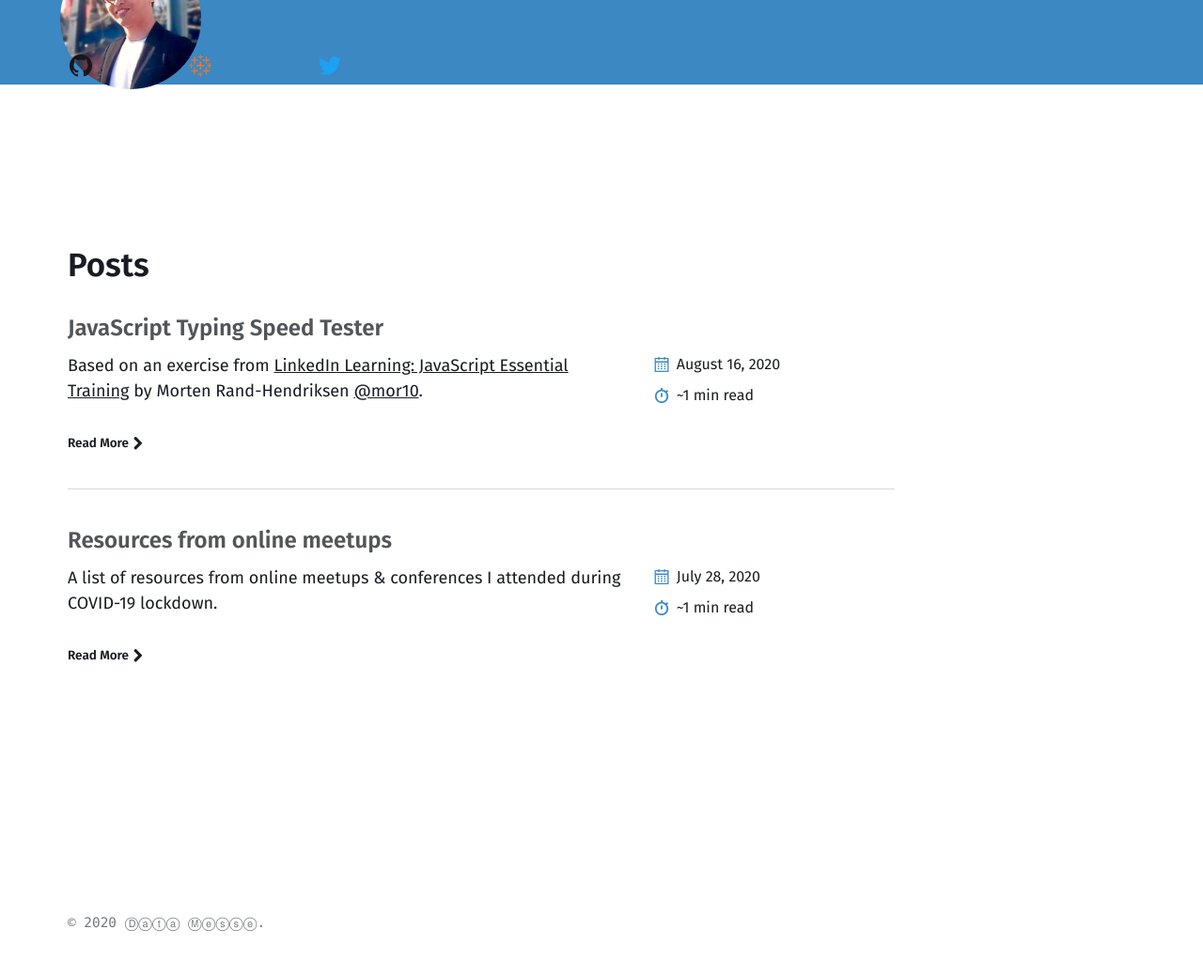
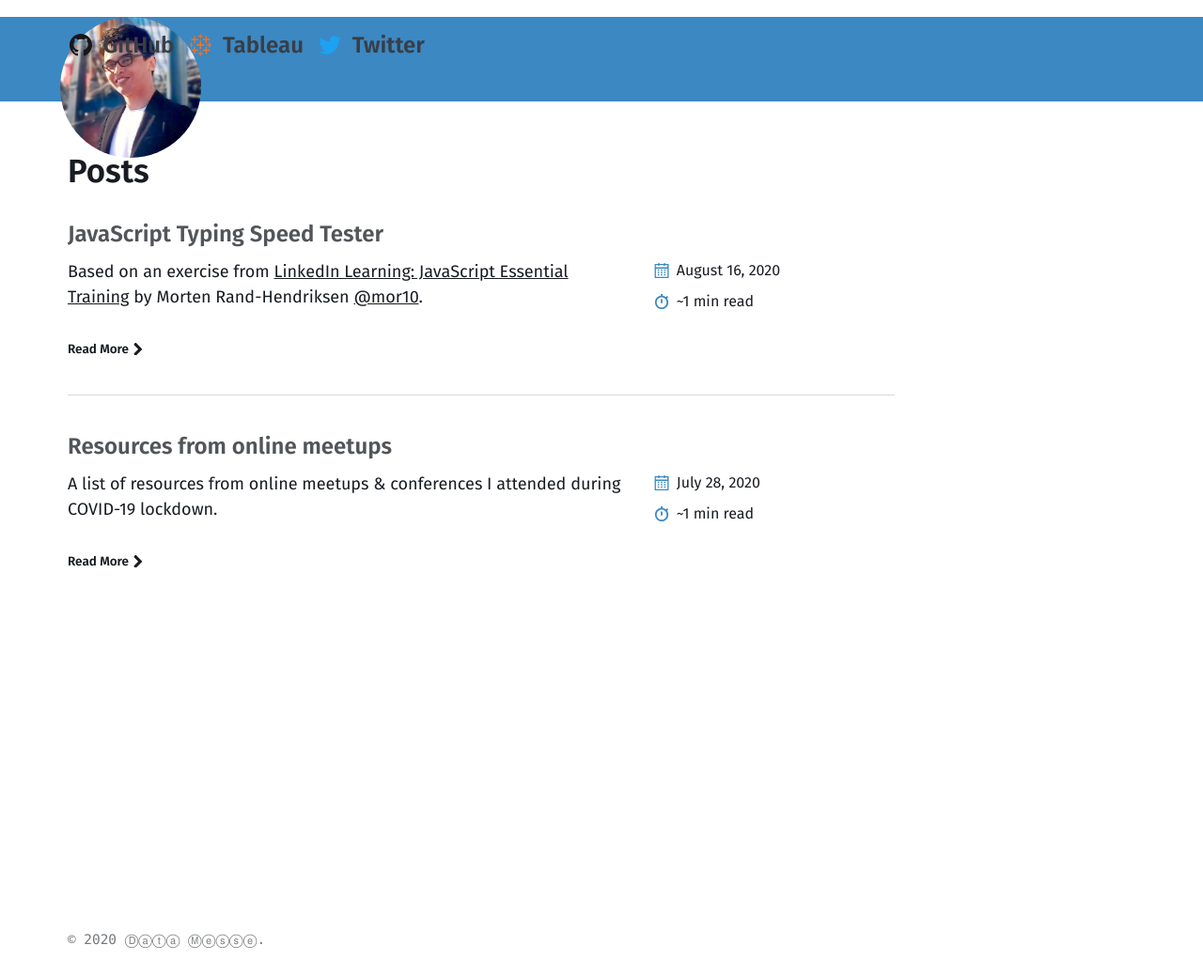
Before and after one commit to datamesse/blog, a Jekyll site: the page built from index.md, in a window 1280 px wide. Shown: the whole page at 94% size. Built offline with Jekyll 4.4.1, drawn with Linux system fonts in a browser that asks for light colours.

Commit message:
Update _global.scss

```diff
--- a/_sass/basically-basic/_global.scss
+++ b/_sass/basically-basic/_global.scss
@@ -28,6 +28,7 @@
   font-family: $base-font-family;
   font-weight: bold;
   line-height: 1;
+  position: absolute;
 
   @include breakpoint($medium) {
     padding-left: 2rem;
@@ -55,7 +56,6 @@
   height: $site-image-height;
   margin-right: 0.5rem;
   border-radius: 50%;
-  position: absolute;
 }
 
 .more-link {
```
